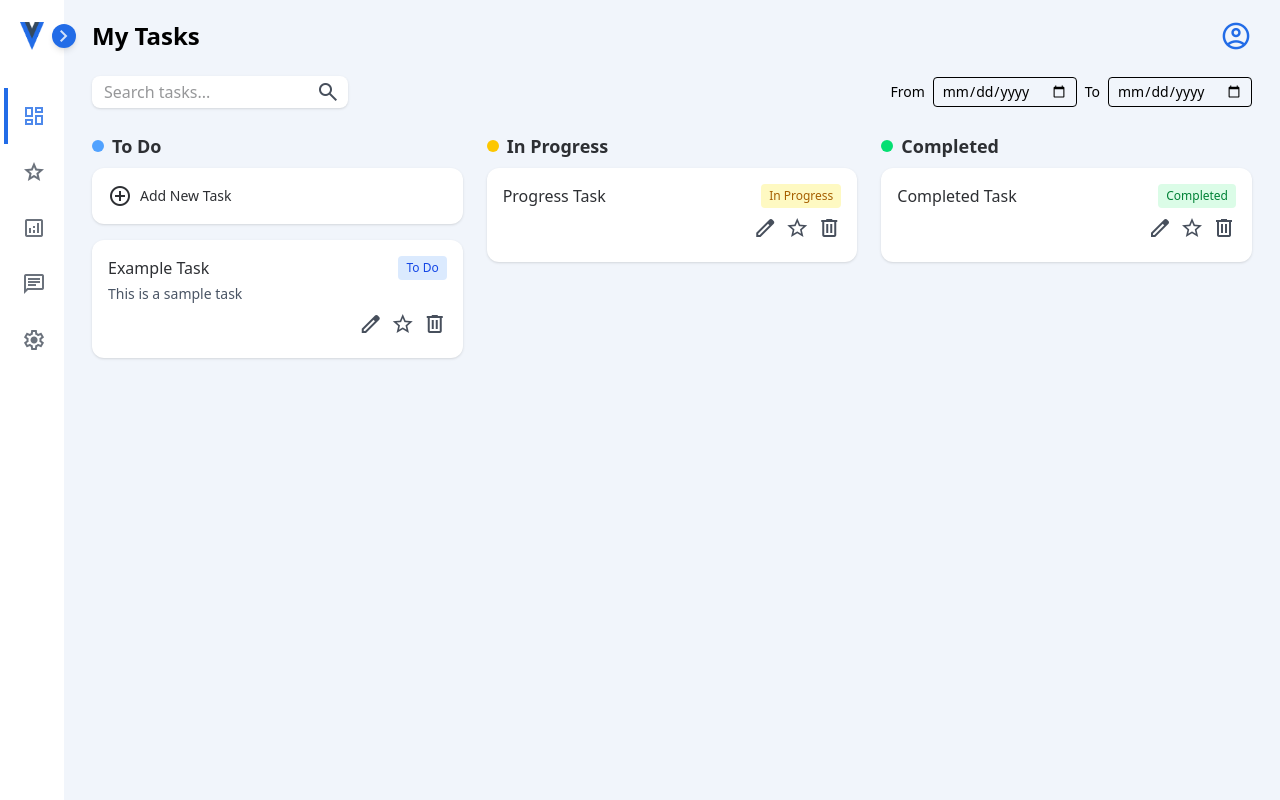
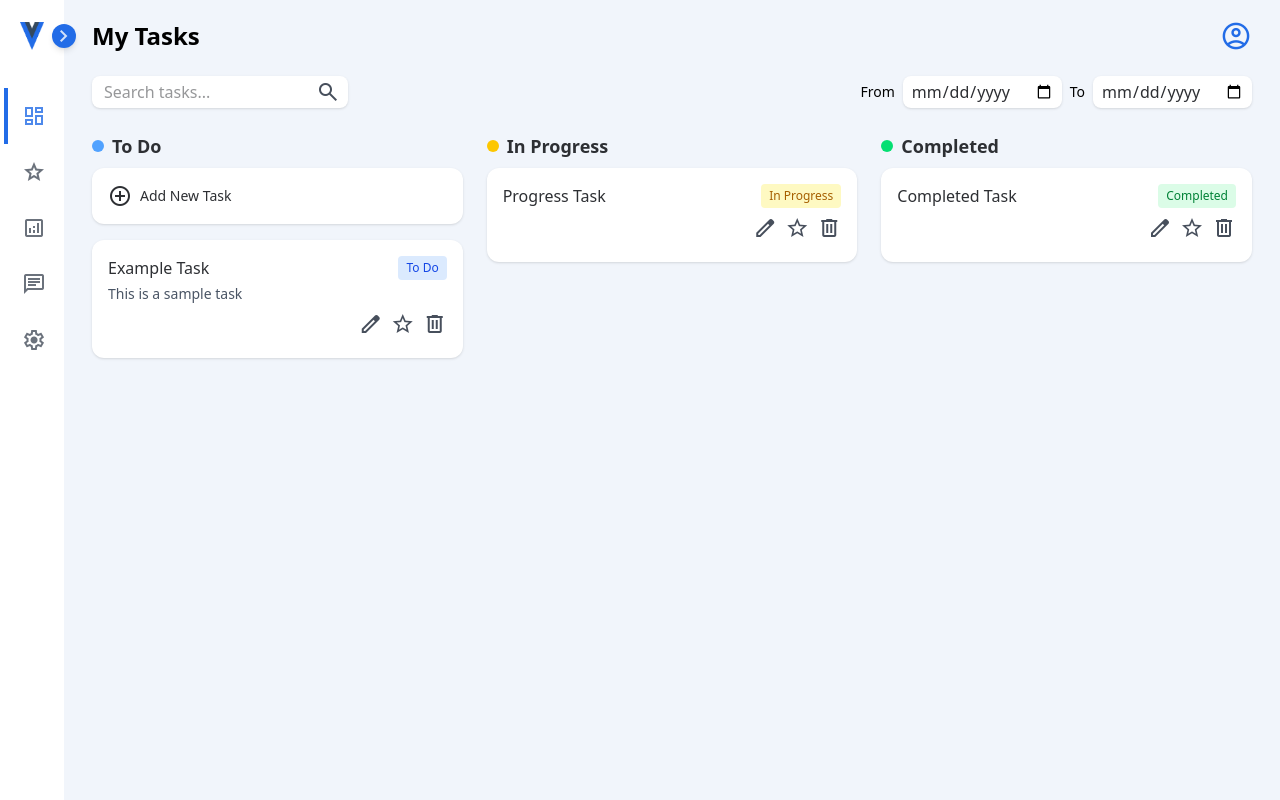
Before and after one commit to Manisstha/Final-project, a Vue app: page /dashboard in a window 1280 px wide. Built offline with nearby package versions, Linux system fonts and the light colour scheme.

Commit message:
Task update 2

```diff
--- a/src/components/OverviewBoard.vue
+++ b/src/components/OverviewBoard.vue
@@ -84,13 +84,13 @@ const logout = () => {
         <input
           type="date"
           v-model="fromDate"
-          class="border rounded px-2 py-1 text-sm"
+          class="bg-white rounded-lg shadow-sm px-2 py-1 text-base text-[#2d2f33] focus:outline-none"
         />
         <label class="text-sm font-medium">To</label>
         <input
           type="date"
           v-model="toDate"
-          class="border rounded px-2 py-1 text-sm"
+          class="bg-white rounded-lg shadow-sm px-2 py-1 text-base text-[#2d2f33] focus:outline-none"
         />
       </div>
     </div>
```
